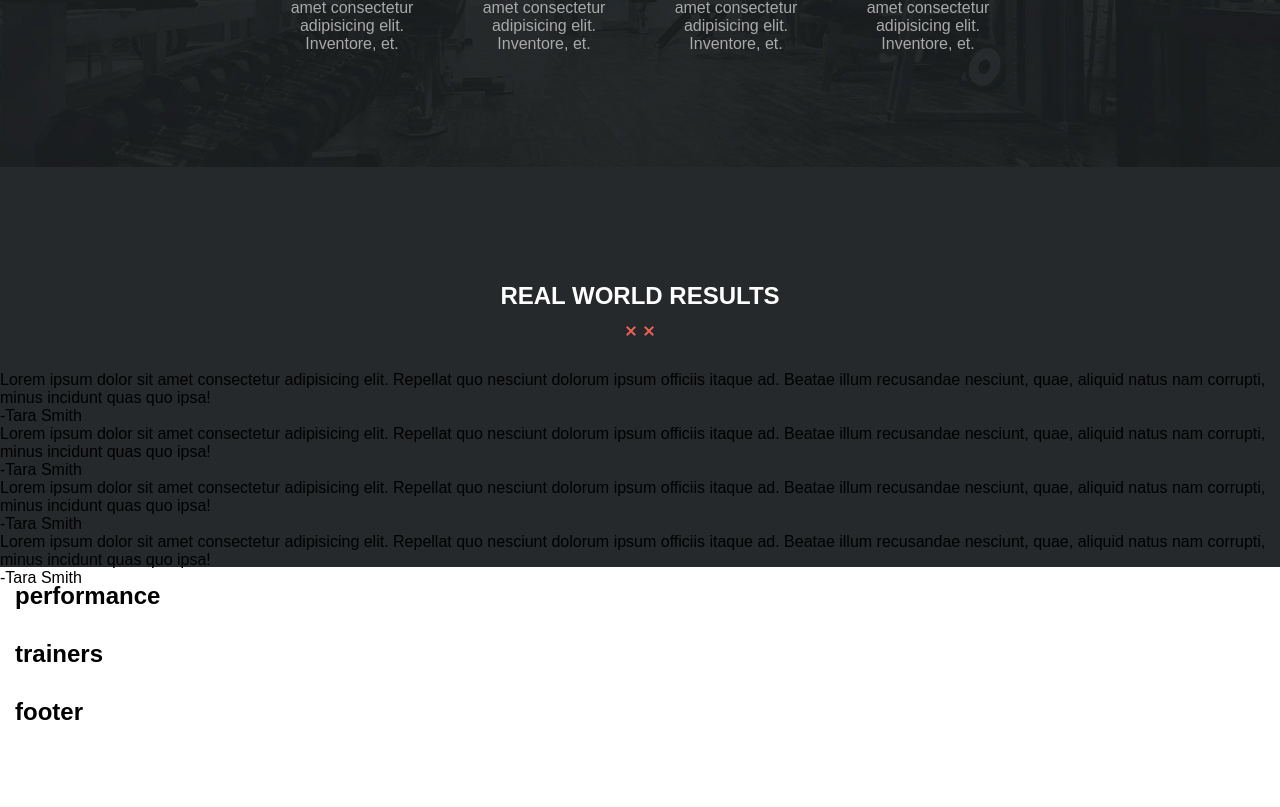
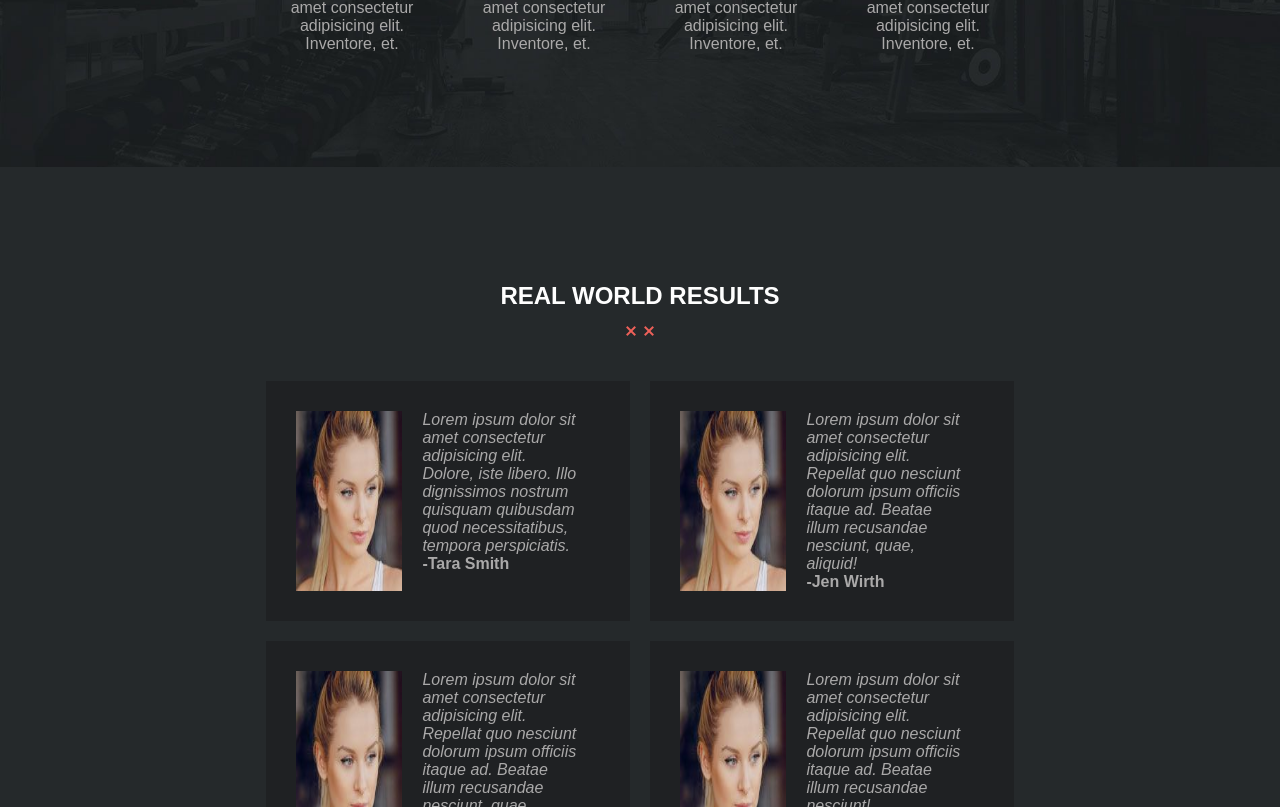
Before and after one commit to marcovalerio93/proj-html-vuejs, a Vue app: page / in a window 1280 px wide. Shown: the part 1993-2800 px from the top of the page. Before the commit the page ends 2734 px from the top, so only its background shows below. Built offline with nearby package versions, Linux system fonts and the light colour scheme.

Commit message:
post fixed

```diff
--- a/src/components/MyPost.vue
+++ /dev/null
@@ -1,44 +0,0 @@
-<template>
-  <div>
-    <div class="post conatiner-main">
-        <p>{{post.text}}</p>
-        <p>{{post.name}}</p>
-    </div>
-
-  </div>
-</template>
-
-<script>
-export default {
-    name: "MyPost",
-    data() {
-      return{
-        posts:[
-          {
-            text:'Lorem ipsum dolor sit amet consectetur adipisicing elit. Repellat quo nesciunt dolorum ipsum officiis itaque ad. Beatae illum recusandae nesciunt, quae, aliquid natus nam corrupti, minus incidunt quas quo ipsa!',
-            name:'-Tara Smith'
-          },
-          {
-            text:'Lorem ipsum dolor sit amet consectetur adipisicing elit. Repellat quo nesciunt dolorum ipsum officiis itaque ad. Beatae illum recusandae nesciunt, quae, aliquid natus nam corrupti, minus incidunt quas quo ipsa!',
-            name:'-Tara Smith'
-          },
-          {
-            text:'Lorem ipsum dolor sit amet consectetur adipisicing elit. Repellat quo nesciunt dolorum ipsum officiis itaque ad. Beatae illum recusandae nesciunt, quae, aliquid natus nam corrupti, minus incidunt quas quo ipsa!',
-            name:'-Tara Smith'
-          },
-        ]
-      }
-    }
-
-
-}
-</script>
-
-<style scoped lang="scss">
-    @import '../styles/generals.scss';
-    p{
-        color: #fff;
-    }
-
-
-</style>
--- a/src/components/myClass.vue
+++ b/src/components/myClass.vue
@@ -7,7 +7,7 @@
             <p>At Avada Gym, evrything we do fromtop to bottom is of heghest quality to enurse we're equipped <br> to help you reach your goals of a healty and fit lifestyle.</p>
         </div>
         <div class="bg-dark">
-            <div class="conatiner-main d-flex">
+            <div class="container-main d-flex">
                 <img class="img-bg" src="../assets/images/home_img-compressor-400x222.jpg" alt="">
                 <div class="input">
                     <h3>Sing Up For A Free Training Session!</h3>
--- a/src/components/myContent.vue
+++ b/src/components/myContent.vue
@@ -1,6 +1,6 @@
 <template>
   <div class="bg-img">
-    <div class="conatiner-main">
+    <div class="container-main">
         <div class="content">
             <i class="fa-solid fa-link-slash"></i>
             <h4>Strength &amp; Condition</h4>
@@ -41,13 +41,14 @@ export default {
 </script>
 
 <style socped lang="scss">
+
     div.bg-img{
         background-image: url(../assets/images/gym_bkgd_bw-compressor.jpg) ;
         height: 400px;
         background-size: cover;
         background-position: center;
 
-        div.conatiner-main{
+        div.container-main{
             width: 60%;
             margin: auto;
             display: flex;
--- a/src/components/myResults.vue
+++ b/src/components/myResults.vue
@@ -4,10 +4,18 @@
           <h2> REAL WORLD RESULTS</h2>
           <img class="divider-xx" src='../assets/images/divider-xx-red.png' alt="">
       </div>
-      <div class="post" v-for="(post, index) in posts" :key="index">
-        <p>{{post.text}}</p>
-        <p>{{post.name}}</p>
+      <div class="grid container-main">
+        <div class="post " v-for="(post, index) in posts" :key="index">
+          <img src="../assets/images/review_1-compressor.jpg" alt="review">
+          <div class="post-r">
+            <p class="text">{{post.text}}</p>
+            <p class="name">{{post.name}}</p>
+
+          </div>
       </div>
+
+      </div>
+
 
   </div>
 </template>
@@ -21,23 +29,23 @@ export default {
       return{
         posts:[
           {
-            img:'',
-            text:'Lorem ipsum dolor sit amet consectetur adipisicing elit. Repellat quo nesciunt dolorum ipsum officiis itaque ad. Beatae illum recusandae nesciunt, quae, aliquid natus nam corrupti, minus incidunt quas quo ipsa!',
+            img:"../assets/images/review_1-compressor.jpg",
+            text:'Lorem ipsum dolor sit amet consectetur adipisicing elit. Dolore, iste libero. Illo dignissimos nostrum quisquam quibusdam quod necessitatibus, tempora perspiciatis.',
             name:'-Tara Smith'
           },
           {
-            img:'',
-            text:'Lorem ipsum dolor sit amet consectetur adipisicing elit. Repellat quo nesciunt dolorum ipsum officiis itaque ad. Beatae illum recusandae nesciunt, quae, aliquid natus nam corrupti, minus incidunt quas quo ipsa!',
-            name:'-Tara Smith'
+            img:'../assets/images/review_2-compressor.jpg',
+            text:'Lorem ipsum dolor sit amet consectetur adipisicing elit. Repellat quo nesciunt dolorum ipsum officiis itaque ad. Beatae illum recusandae nesciunt, quae, aliquid!',
+            name:'-Jen Wirth'
           },
           {
-            img:'',
-            text:'Lorem ipsum dolor sit amet consectetur adipisicing elit. Repellat quo nesciunt dolorum ipsum officiis itaque ad. Beatae illum recusandae nesciunt, quae, aliquid natus nam corrupti, minus incidunt quas quo ipsa!',
-            name:'-Tara Smith'
+            img:'../assets/images/review_3-compressor.jpg',
+            text:'Lorem ipsum dolor sit amet consectetur adipisicing elit. Repellat quo nesciunt dolorum ipsum officiis itaque ad. Beatae illum recusandae nesciunt, quae, aliquid natus nam corrupti!',
+            name:'-Simon Chel'
           },
           {
-            img:'',
-            text:'Lorem ipsum dolor sit amet consectetur adipisicing elit. Repellat quo nesciunt dolorum ipsum officiis itaque ad. Beatae illum recusandae nesciunt, quae, aliquid natus nam corrupti, minus incidunt quas quo ipsa!',
+            img:'../assets/images/review_4-compressor.jpg',
+            text:'Lorem ipsum dolor sit amet consectetur adipisicing elit. Repellat quo nesciunt dolorum ipsum officiis itaque ad. Beatae illum recusandae nesciunt!',
             name:'-Tara Smith'
           },
         ],
@@ -50,7 +58,43 @@ export default {
 <style scoped lang="scss">
   @import '../styles/generals.scss';
 
+  div.grid{
+    display: flex;
+    flex-wrap: wrap;
 
+
+
+    div.post{
+      background-color: #1f2123;
+      padding: 30px;
+      flex-basis: 50%;
+      display: flex;
+      border: solid 10px #25292b;
+
+      img{
+        width: 35%;
+        height: auto;
+      }
+
+      div.post-r{
+
+        padding:0px 20px;
+
+        p{
+        color: #aaa9a9;
+        }
+        p.text{
+          font-style: italic;
+          font-weight: 300;
+
+        }
+        p.name{
+          font-weight: 800;
+        }
+      }
+
+    }
+  }
 
 
 
--- a/src/styles/generals.scss
+++ b/src/styles/generals.scss
@@ -6,7 +6,7 @@
 }
 .bg-ligth{
     background-color: #25292b;
-    height: 400px;
+    min-height: 400px;
 }
 .bg-dark{
     background-color: #1f2123 ;
@@ -17,7 +17,7 @@ div.center{
     color: #fefefe;
     padding-top: 100px;
 }
-div.conatiner-main{
+div.container-main{
     width: 60%;
     margin: auto;
 }
```
